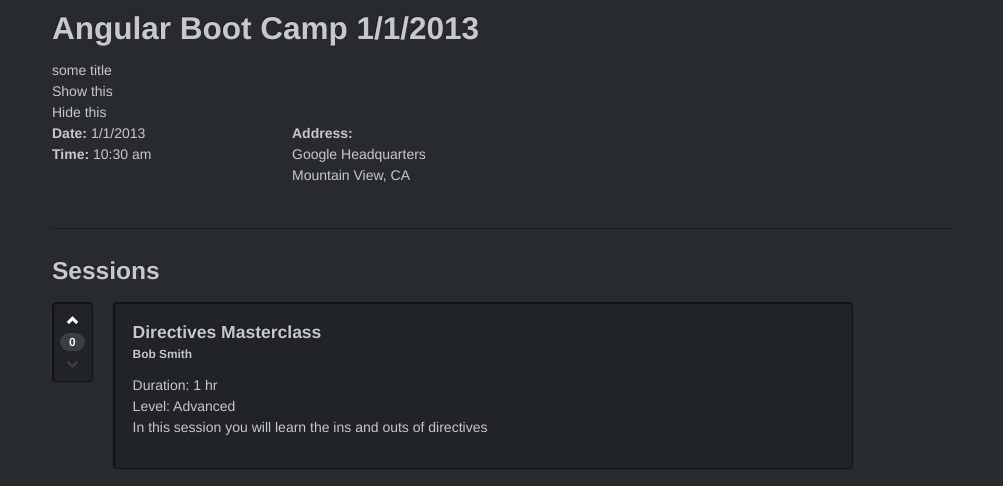
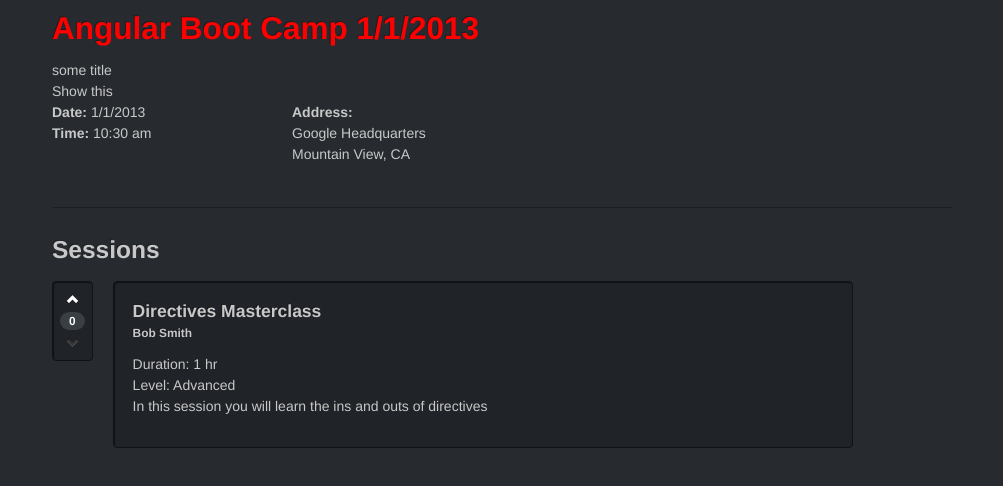
Before and after one commit to davidgfc87/AngJSDemoApp, a website: page app/EventDetails.html in a window 1280 px wide. Shown: the part 299-785 px from the top of the page, without its empty margins (138-1141 px from the left). Drawn offline with Linux system fonts and the light colour scheme.

Commit message:
Adds ng-style color css to main h2

```diff
--- a/app/EventDetails.html
+++ b/app/EventDetails.html
@@ -18,13 +18,13 @@
                 <img ng-src="{{ event.imageUrl }}" alt="{{ event.name }}">
                 <div class="row">
                     <div class="spann11">
-                        <h2 ng-bind-template="{{ event.name  }} {{ event.date }}"></h2>
+                        <h2 ng-style="myStyle" ng-bind-template="{{ event.name  }} {{ event.date }}"></h2>
                     </div>
                 </div>
                 <div ng-bing-html="snippet">some title</div>
 
                 <div ng-show="boolValue">Show this</div>
-                <div ng-hide="!boolValue">Hide this</div>
+                <div ng-hide="boolValue">Hide this</div>
                 <div class="row">
                     <div class="span3">
                         <div><strong>Date: </strong> {{ event.date }}</div>
--- a/app/js/controllers/EventController.js
+++ b/app/js/controllers/EventController.js
@@ -3,6 +3,7 @@
 eventsApp.controller('EventController',
     function EventController($scope) {
         $scope.boolValue = true;
+        $scope.myStyle= {color: 'red'};
         $scope.snippet = '<span style="color: red;">Hi there!</span>';
         $scope.event = {
             name: 'Angular Boot Camp',
```
